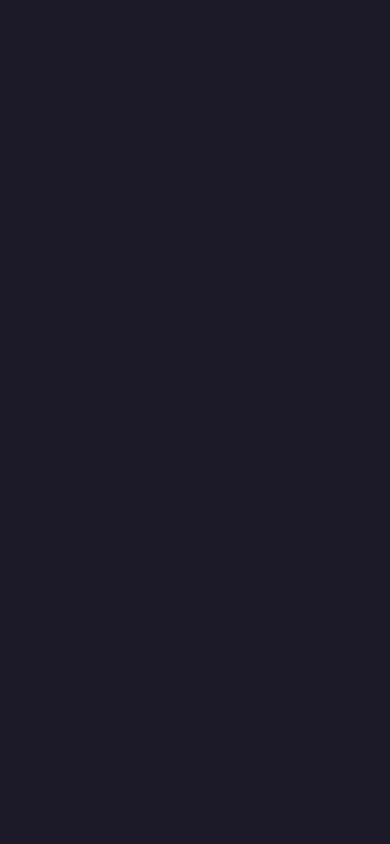
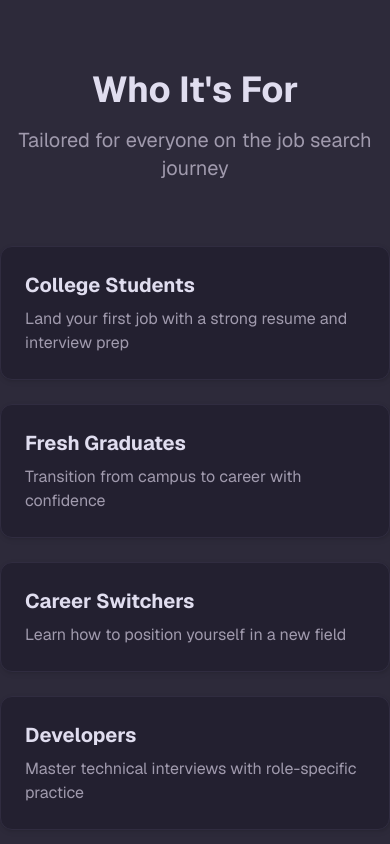
Before and after one commit to RutvikCodez/Resume-Analyzer-, a Next.js app: page / in a window 390 px wide. Shown: the part 8760-9604 px from the top of the page. Before the commit the page ends 8750 px from the top, so only its background shows below. Built offline with nearby package versions, Linux system fonts and the light colour scheme.

Commit message:
integrated use cases section and use responsive layout

```diff
--- a/app/page.tsx
+++ b/app/page.tsx
@@ -5,6 +5,7 @@ import MockInterviewPlatform from "@/components/MockInterviewPlatform";
 import Problem from "@/components/Problem";
 import Process from "@/components/Process";
 import Solution from "@/components/Solution";
+import UseCases from "@/components/UseCases";
 
 const Page = () => {
   return (
@@ -16,6 +17,7 @@ const Page = () => {
       <AnalyzerDeepDive />
       <MockInterviewPlatform />
       <Process />
+      <UseCases />
     </div>
   );
 };
--- a/components/ProblemCard.tsx
+++ b/components/ProblemCard.tsx
@@ -7,7 +7,7 @@ const ProblemCard = ({ Icon, desc, title, ...props }: ProblemCardType) => {
       {...props}
     >
       <div className="flex flex-col gap-4">
-        <Icon className="w-8 h-8 text-primary" />
+        {Icon && <Icon className="w-8 h-8 text-primary" />}
         <h3 className="text-xl font-bold">{title}</h3>
       </div>
       <p className="text-muted-foreground">{desc}</p>
--- /dev/null
+++ b/components/UseCases.tsx
@@ -0,0 +1,27 @@
+import { usecases } from "@/constants";
+import ProblemCard from "./ProblemCard";
+
+const UseCases = () => {
+  return (
+    <section className="w-full py-20 bg-secondary/30">
+      <div className="max-w-6xl mx-auto flex flex-col gap-16">
+        <div className="text-center flex flex-col gap-4">
+          <h2 className="text-4xl md:text-5xl font-bold text-pretty">
+            Who It&apos;s For
+          </h2>
+          <p className="text-xl text-muted-foreground">
+            Tailored for everyone on the job search journey
+          </p>
+        </div>
+
+        <div className="grid md:grid-cols-2 lg:grid-cols-3 gap-6">
+          {usecases.map((useCase, idx) => (
+            <ProblemCard key={idx} {...useCase} />
+          ))}
+        </div>
+      </div>
+    </section>
+  );
+};
+
+export default UseCases;
--- a/constants/index.ts
+++ b/constants/index.ts
@@ -212,3 +212,27 @@ export const processSteps: StatsItemType[] = [
     value: "You're ready to land interviews",
   },
 ];
+
+export const usecases: ProblemCardType[] = [
+  {
+    title: "College Students",
+    desc: "Land your first job with a strong resume and interview prep",
+  },
+  {
+    title: "Fresh Graduates",
+    desc: "Transition from campus to career with confidence",
+  },
+  {
+    title: "Career Switchers",
+    desc: "Learn how to position yourself in a new field",
+  },
+  {
+    title: "Developers",
+    desc: "Master technical interviews with role-specific practice",
+  },
+  {
+    title: "MBA Candidates",
+    desc: "Ace consulting and PM interviews",
+  },
+  { title: "Professionals", desc: "Level up and land senior roles" },
+];
--- a/index.d.ts
+++ b/index.d.ts
@@ -4,7 +4,7 @@ type StatsItemType = {
 };
 
 type ProblemCardType = {
-  Icon: ForwardRefExoticComponent<
+  Icon?: ForwardRefExoticComponent<
     Omit<LucideProps, "ref"> & RefAttributes<SVGSVGElement>
   >;
   title: string;
```
